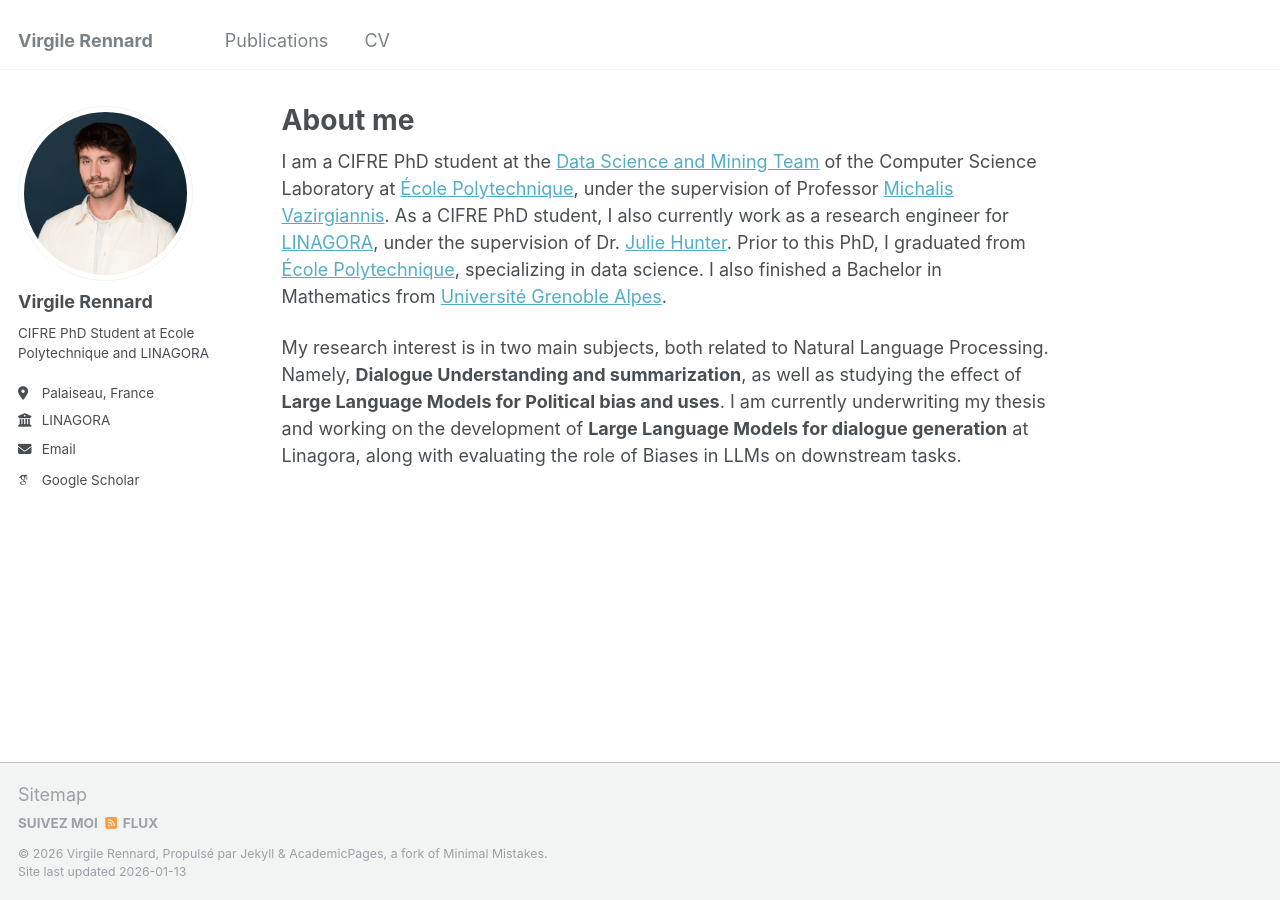
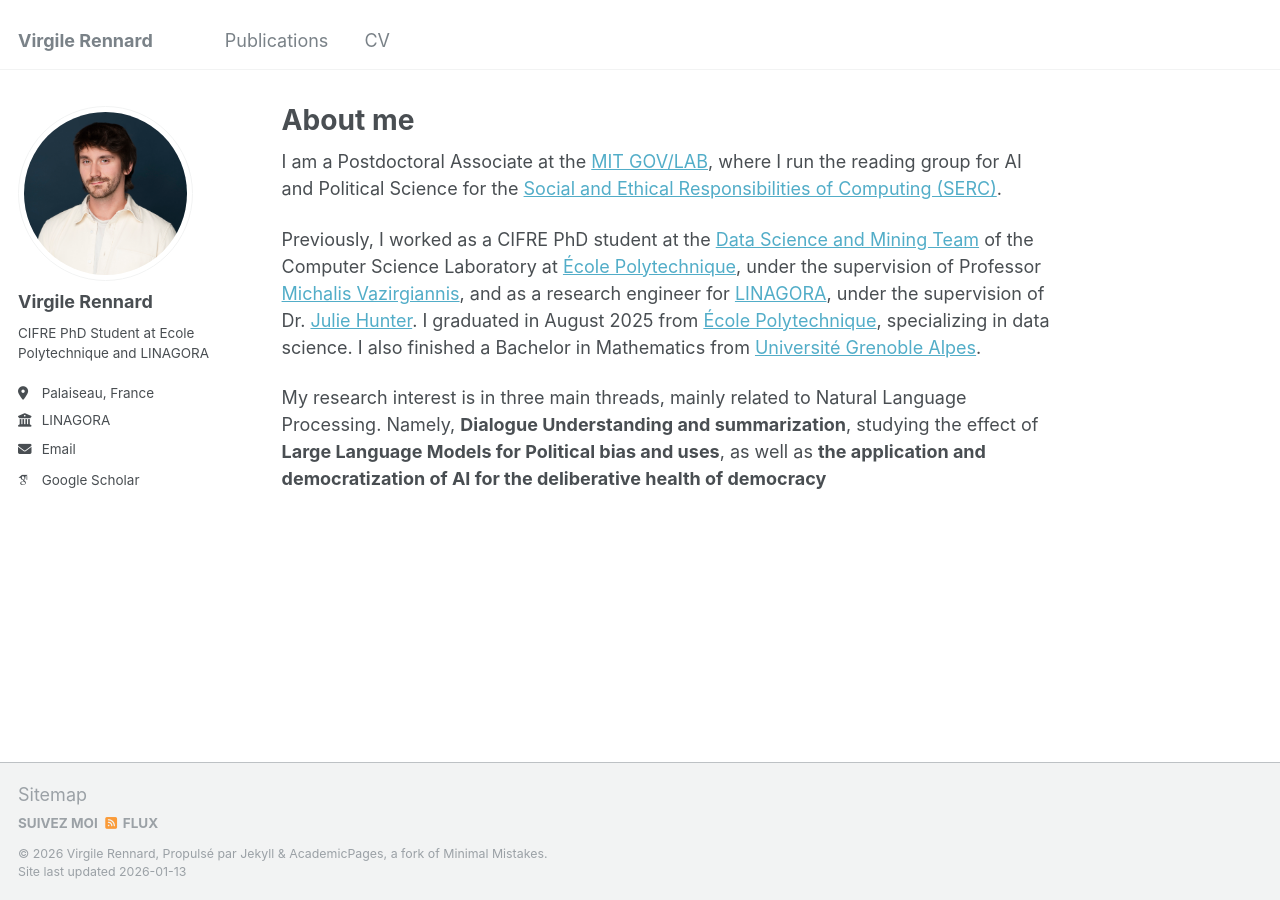
Before and after one commit to VRennard/VRennard.github.io, a Jekyll site: the page built from _pages/about.md, in a window 1280 px wide. Built offline with Jekyll 4.4.1, drawn with Linux system fonts in a browser that asks for light colours; some web fonts are replaced.

Commit message:
Update about.md

```diff
--- a/_pages/about.md
+++ b/_pages/about.md
@@ -7,6 +7,8 @@ redirect_from:
   - /about.html
 ---
 
-I am a CIFRE PhD student at the [Data Science and Mining Team](https://www.lix.polytechnique.fr/dascim/) of the Computer Science Laboratory at [École Polytechnique](https://www.polytechnique.edu/), under the supervision of Professor [Michalis Vazirgiannis](https://www.lix.polytechnique.fr/~mvazirg/). As a CIFRE PhD student, I also currently work as a research engineer for [LINAGORA](https://linagora.com/), under the supervision of Dr. [Julie Hunter](https://www.juliejhunter.com/). Prior to this PhD, I graduated from [École Polytechnique](https://www.polytechnique.edu/), specializing in data science. I also finished a Bachelor in Mathematics from [Université Grenoble Alpes](https://www.univ-grenoble-alpes.fr/).
+I am a Postdoctoral Associate at the [MIT GOV/LAB](https://mitgovlab.org/), where I run the reading group for AI and Political Science for the [Social and Ethical Responsibilities of Computing (SERC)](https://computing.mit.edu/).
 
-My research interest is in two main subjects, both related to Natural Language Processing. Namely, **Dialogue Understanding and summarization**, as well as studying the effect of **Large Language Models for Political bias and uses**. I am currently underwriting my thesis and working on the development of **Large Language Models for dialogue generation** at Linagora, along with evaluating the role of Biases in LLMs on downstream tasks.
+Previously, I worked as a CIFRE PhD student at the [Data Science and Mining Team](https://www.lix.polytechnique.fr/dascim/) of the Computer Science Laboratory at [École Polytechnique](https://www.polytechnique.edu/), under the supervision of Professor [Michalis Vazirgiannis](https://www.lix.polytechnique.fr/~mvazirg/), and as a research engineer for [LINAGORA](https://linagora.com/), under the supervision of Dr. [Julie Hunter](https://www.juliejhunter.com/). I graduated in August 2025 from [École Polytechnique](https://www.polytechnique.edu/), specializing in data science. I also finished a Bachelor in Mathematics from [Université Grenoble Alpes](https://www.univ-grenoble-alpes.fr/).
+
+My research interest is in three main threads, mainly related to Natural Language Processing. Namely, **Dialogue Understanding and summarization**, studying the effect of **Large Language Models for Political bias and uses**, as well as **the application and democratization of AI for the deliberative health of democracy**
```
